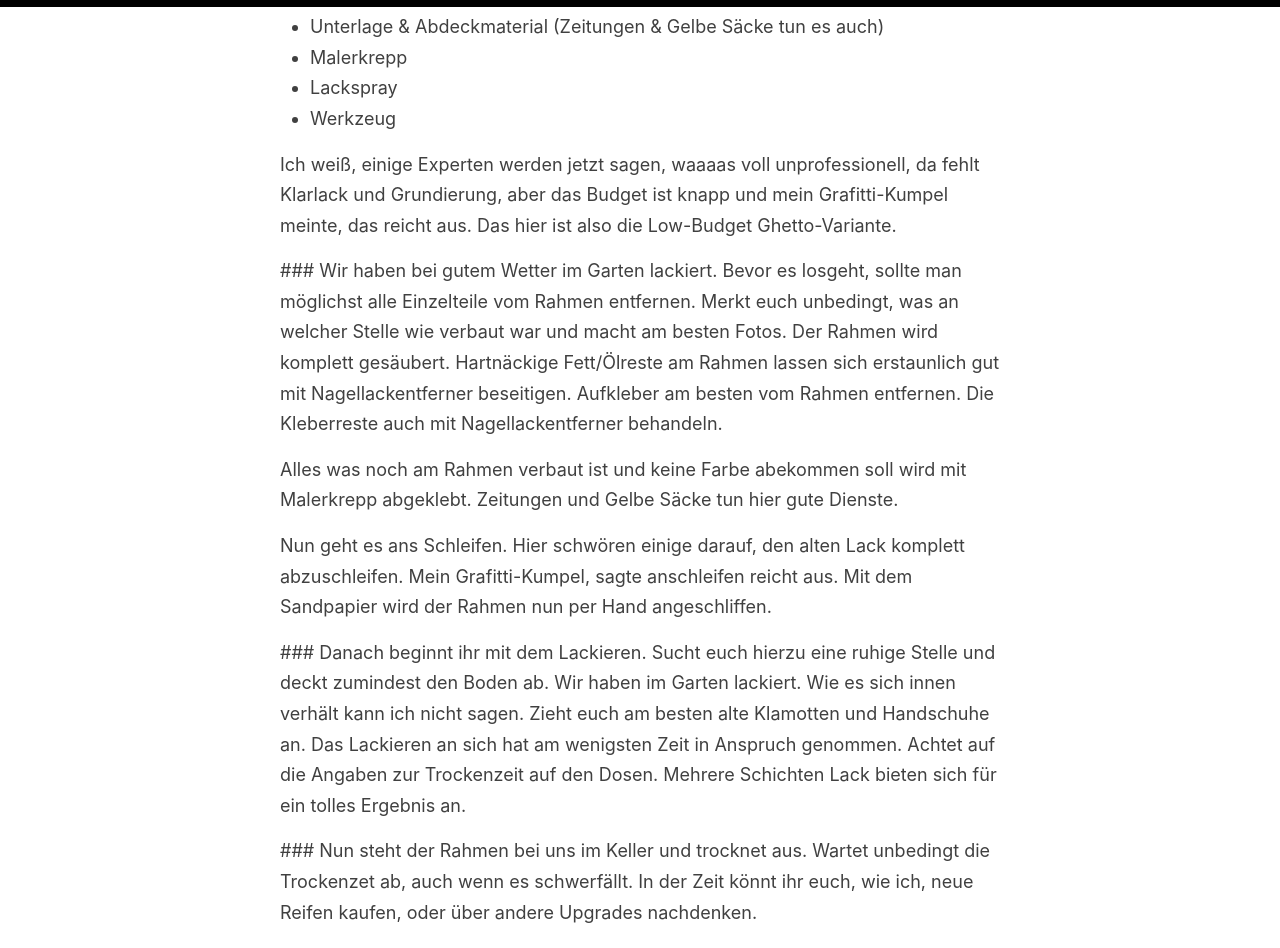
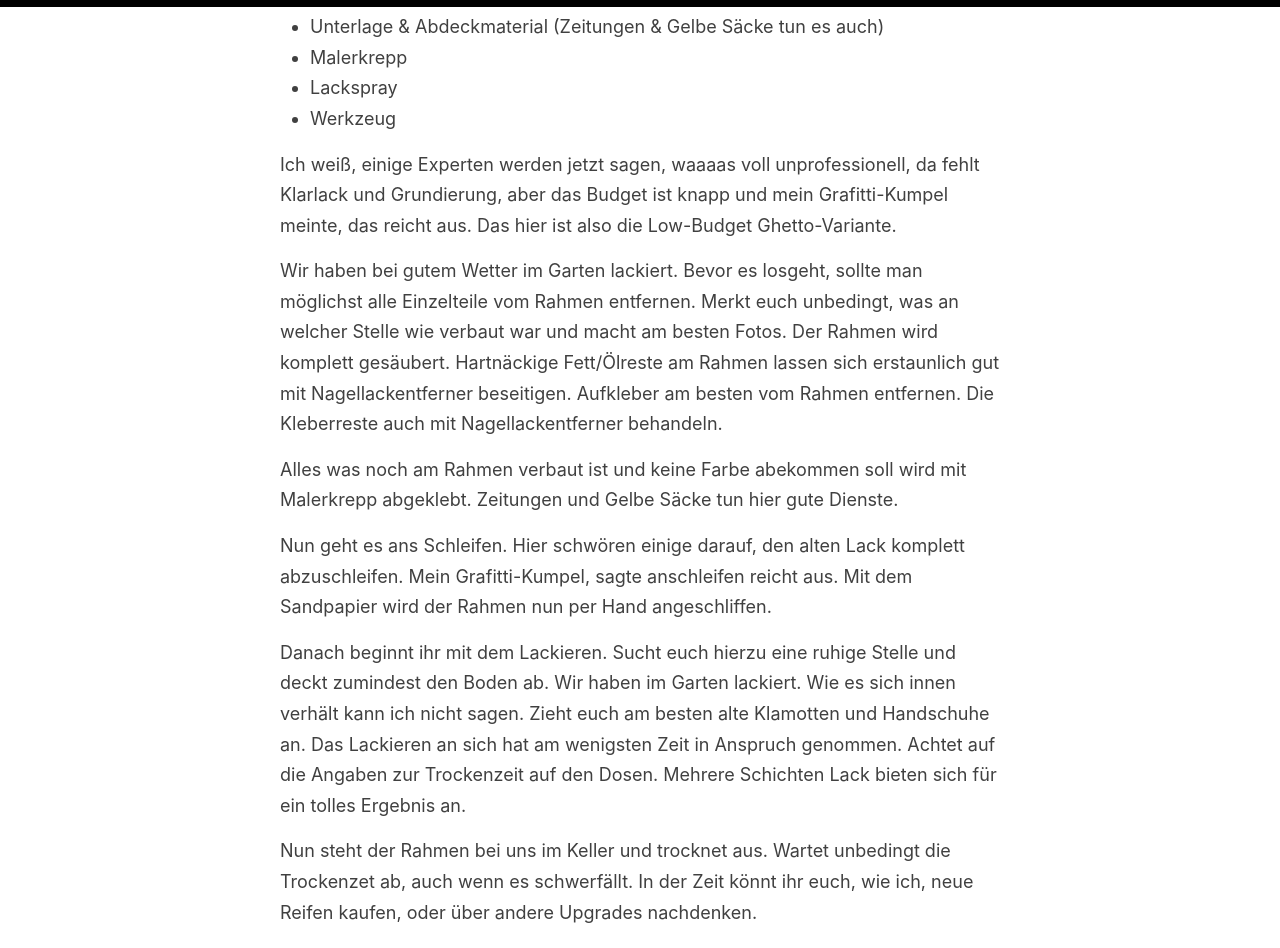
Before and after one commit to LogischesAlpaka/logischesalpaka.github.io, a Jekyll site: the page built from _posts/2022-03-13-DIY-Fahrrad-neu-lackieren-003.md, in a window 1280 px wide and 1400 px high, scrolled down 628 px. Shown: the top 948 px of the window. Built offline with Jekyll 4.4.1, drawn with Linux system fonts in a browser that asks for light colours; some of the changed text lies outside the part shown.

```diff
--- a/_posts/2022-03-13-DIY-Fahrrad-neu-lackieren-003.md
+++ b/_posts/2022-03-13-DIY-Fahrrad-neu-lackieren-003.md
@@ -18,7 +18,7 @@ Aber mit dem Rad habe ich ein (Luxus-)Problem. Mir Gefällt die Lackierung nicht
 
 Ich weiß, einige Experten werden jetzt sagen, waaaas voll unprofessionell, da fehlt Klarlack und Grundierung, aber das Budget ist knapp und mein Grafitti-Kumpel meinte, das reicht aus. Das hier ist also die Low-Budget Ghetto-Variante.
 
-###
+
 Wir haben bei gutem Wetter im Garten lackiert. Bevor es losgeht, sollte man möglichst alle Einzelteile vom Rahmen entfernen.
 Merkt euch unbedingt, was an welcher Stelle wie verbaut war und macht am besten Fotos.
 Der Rahmen wird komplett gesäubert. Hartnäckige Fett/Ölreste am Rahmen lassen sich erstaunlich gut mit Nagellackentferner beseitigen.
@@ -29,24 +29,27 @@ Alles was noch am Rahmen verbaut ist und keine Farbe abekommen soll wird mit Mal
 Nun geht es ans Schleifen. Hier schwören einige darauf, den alten Lack komplett abzuschleifen. Mein Grafitti-Kumpel, sagte anschleifen reicht aus.
 Mit dem Sandpapier wird der Rahmen nun per Hand angeschliffen.
 
-###
+
 Danach beginnt ihr mit dem Lackieren. Sucht euch hierzu eine ruhige Stelle und deckt zumindest den Boden ab. Wir haben im Garten lackiert. Wie es sich innen verhält kann ich nicht sagen. Zieht euch am besten alte Klamotten und Handschuhe an. Das Lackieren an sich hat am wenigsten Zeit in Anspruch genommen. Achtet auf die Angaben zur Trockenzeit auf den Dosen. Mehrere Schichten Lack bieten sich für ein tolles Ergebnis an.
 
-###
+
 Nun steht der Rahmen bei uns im Keller und trocknet aus. Wartet unbedingt die Trockenzet ab, auch wenn es schwerfällt.
 In der Zeit könnt ihr euch, wie ich, neue Reifen kaufen, oder über andere Upgrades nachdenken.
 
-###
+
 Das Projekt ist auf keinen Fall abgeschlossen: Es muss wieder alles montiert werden und meine neuen Reifen sind noch nicht geliefert.
 Also haltet die Ohren steif, für neue Updates von mir. Ein Fazit folgt auf jeden Fall.
 
 
 Zum Schluss, hier einige Bilder der Aktion:
+
 *Vorher*
 [<img src="{{ site.baseurl }}/images/IMG_20220312_17351.jpg">]({{ site.baseurl }}/images/IMG_20220312_17351.jpg)
 
 *Nachher*
-**Natürlich folgen an dieser Stelle bessere Bilder, sobald das Bike wieder aufgebaut ist!**
+
 [<img src="{{ site.baseurl }}/images/IMG_20220312_180417~2.jpg">]({{ site.baseurl }}/images/IMG_20220312_180417~2.jpg)
 [<img src="{{ site.baseurl }}/images/IMG_20220312_185354.jpg.jpg">]({{ site.baseurl }}/images/IMG_20220312_185354.jpg)
 [<img src="{{ site.baseurl }}/images/IMG_20220312_172352.jpg">]({{ site.baseurl }}/images/IMG_20220312_172352.jpg)
+
+**Natürlich folgen an dieser Stelle bessere Bilder, sobald das Bike wieder aufgebaut ist!**
```
